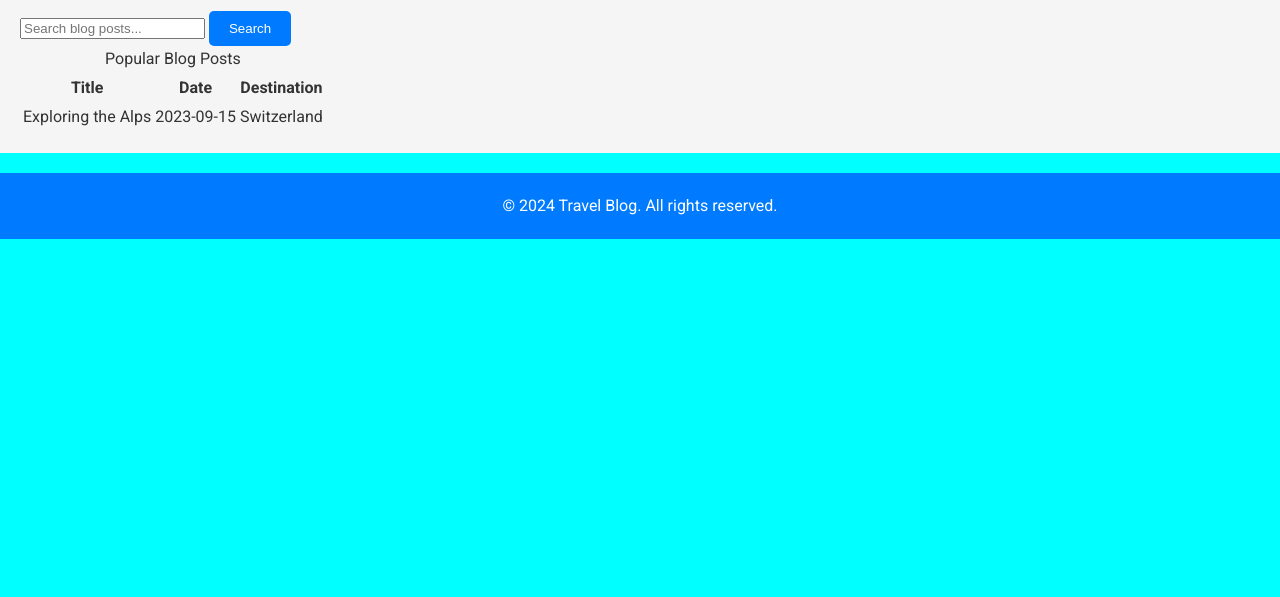
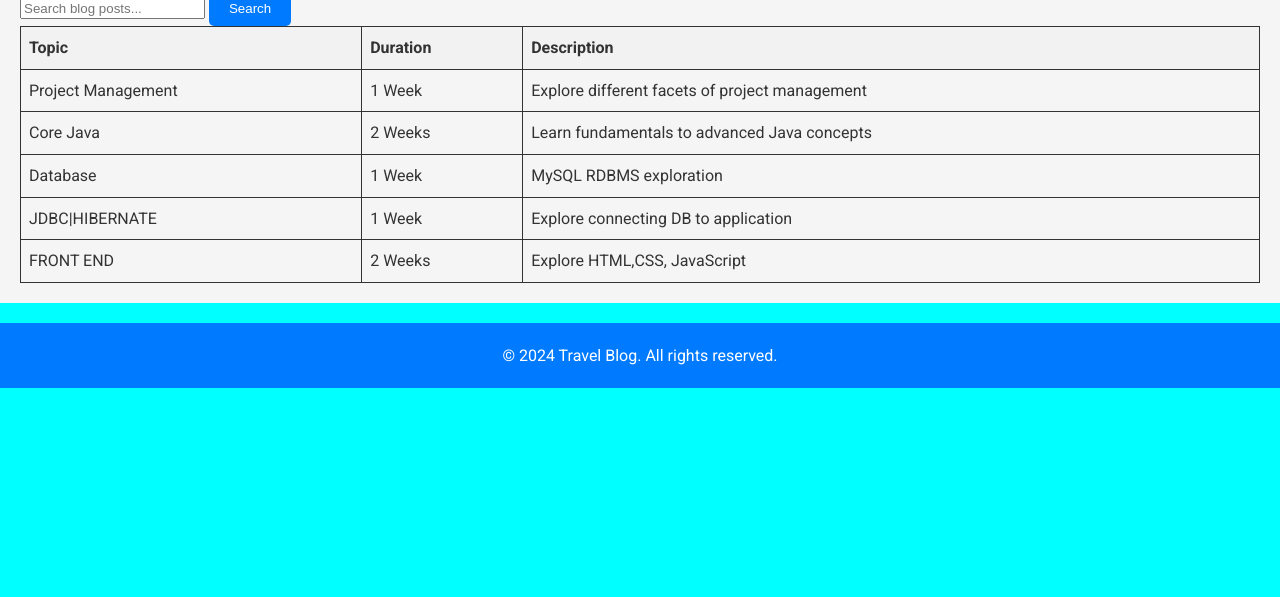
Before and after one commit to Abebahiru/SBA307-308, a website built with webpack: page blog.html in a window 1280 px wide. Shown: the part 203-800 px from the top of the page. Built offline with nearby package versions, Linux system fonts and the light colour scheme.

Commit message:
second commit

```diff
--- a/blog.html
+++ b/blog.html
@@ -30,28 +30,49 @@
     <button type="submit">Search</button>
   </form>
   <table>
-    <caption>Popular Blog Posts</caption>
     <thead>
     <tr>
-      <th>Title</th>
-      <th>Date</th>
-      <th>Destination</th>
+      <th>Topic</th>
+      <th>Duration</th>
+      <th>Description</th>
     </tr>
     </thead>
     <tbody>
-    <!-- Example blog post entry -->
     <tr>
-      <td>Exploring the Alps</td>
-      <td>2023-09-15</td>
-      <td>Switzerland</td>
+      <td>Project Management</td>
+      <td>1 Week</td>
+      <td>Explore different facets of project management</td>
     </tr>
-    <!-- More blog post entries -->
+    <!-- Add additional rows below -->
+    <tr>
+      <td>Core Java</td>
+      <td>2 Weeks</td>
+      <td>Learn fundamentals to advanced Java concepts</td>
+    </tr>
+    <tr>
+      <td>Database</td>
+      <td>1 Week</td>
+      <td>MySQL RDBMS exploration</td>
+    </tr>
+    <tr>
+      <td>JDBC|HIBERNATE</td>
+      <td>1 Week</td>
+      <td>Explore connecting DB to application</td>
+    </tr>
+    <tr>
+      <td>FRONT END</td>
+      <td>2 Weeks</td>
+      <td>Explore HTML,CSS, JavaScript</td>
+    </tr>
     </tbody>
   </table>
 </main>
 <footer>
-  <p>&copy; 2024 Travel Blog. All rights reserved.</p>
+  <div class="footer-container">
+    <p>&copy; 2024 Travel Blog. All rights reserved.</p>
+  </div>
 </footer>
+
 <script src="js/script.js"></script>
 </body>
 </html>
--- a/css/style.css
+++ b/css/style.css
@@ -148,14 +148,51 @@ nav ul li a:hover {
 
 
 /* Main content styles */
+
 main {
   padding: 20px;
   background: #f5f5f5;
-  margin-top: 20px;
 }
+
+.hero {
+  text-align: center;
+  padding: 20px 0;
+}
+
+.content-container {
+  display: flex;
+  justify-content: space-between;
+  margin-bottom: 20px;
+}
+
+.content-container .content {
+  flex: 1;
+  padding-right: 10px; /* Add spacing between the articles */
+}
+.our-mission {
+  max-width: 800px; /* or whatever maximum width fits your design */
+  margin: 0 auto; /* centers the section in the middle of the page */
+  padding: 20px; /* adds some spacing inside the section */
+  text-align: justify; /* optional: justifies the text for better readability */
+}
+
 
 h1, h2, h3 {
   margin-bottom: 20px;
+}
+table {
+  width: 100%; /* Full-width tables look nice on the page */
+  border-collapse: collapse; /* Collapses the border to a single line */
+}
+
+th, td {
+  border: 1px solid #333; /* Solid border for table cells */
+  padding: 8px; /* Some padding inside cells */
+  text-align: left; /* Align text to the left in cells */
+}
+
+thead {
+  background-color: #f2f2f2; /* A light grey background for header row */
 }
 
 /* Form styles */
@@ -305,9 +342,9 @@ footer {
 }
 
 @media print,
-  (-webkit-min-device-pixel-ratio: 1.25),
-  (min-resolution: 1.25dppx),
-  (min-resolution: 120dpi) {
+(-webkit-min-device-pixel-ratio: 1.25),
+(min-resolution: 1.25dppx),
+(min-resolution: 120dpi) {
   /* Style adjustments for high resolution devices */
 }
 
```
Also changed, not shown: index.html (+15 -15 lines), img/hero.jpg (added), img/sba-gif.gif (added), 2 other files.
